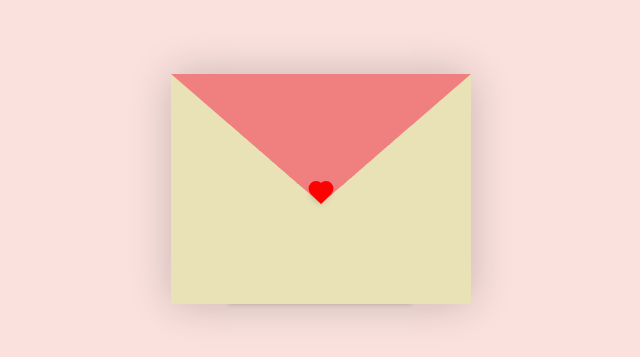
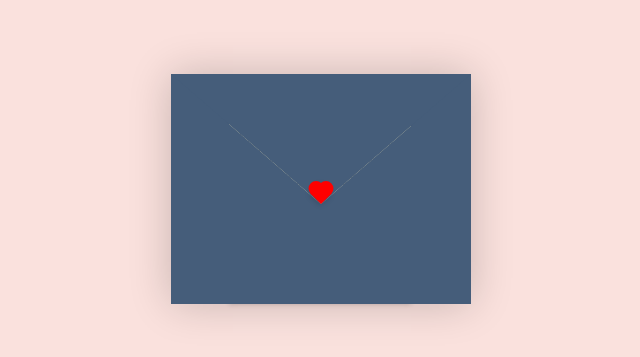
Before and after one commit to christian0026/christian0026.github.io, a plain HTML site: page index.html in a window 1280 px wide. Shown: the part 211-568 px from the top of the page, without its empty margins (319-959 px from the left). Drawn offline with Linux system fonts and the light colour scheme.

Commit message:
Update style.css

```diff
--- a/style.css
+++ b/style.css
@@ -1,9 +1,9 @@
 :root {
   --primary: #eae2b7;
   --bg-color: #fae1dd;
-  --bg-envelope-color: #f08080; /* Updated envelope color */
-  --envelope-tab: #f08080;
-  --envelope-cover: #eae2b7;
+  --bg-envelope-color: #455d7a; /* Updated envelope color */
+  --envelope-tab: #455d7a;
+  --envelope-cover: #455d7a;
   --shadow-color: rgba(0, 0, 0, 0.2);
   --txt-color: #444;
   --heart-color: red;
```
